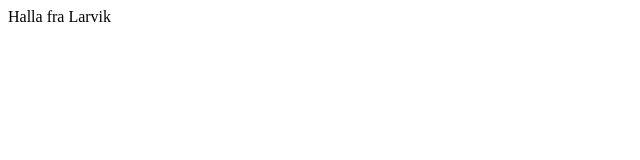
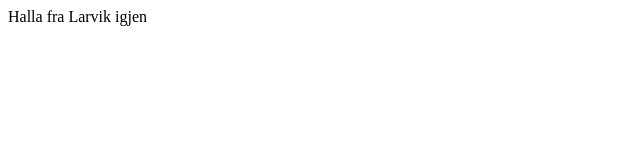
Before and after one commit to JakobSR94/Heitest, a plain HTML site: page index.html in a window 1280 px wide. Shown: the full height of the page, 0-640 px from the left. Drawn offline with Linux system fonts and the light colour scheme.

Commit message:
Liten endring
Igjen

```diff
--- a/index.html
+++ b/index.html
@@ -7,6 +7,6 @@
     <title>Document</title>
 </head>
 <body>
-    Halla fra Larvik
+    Halla fra Larvik igjen
 </body>
 </html>
```
